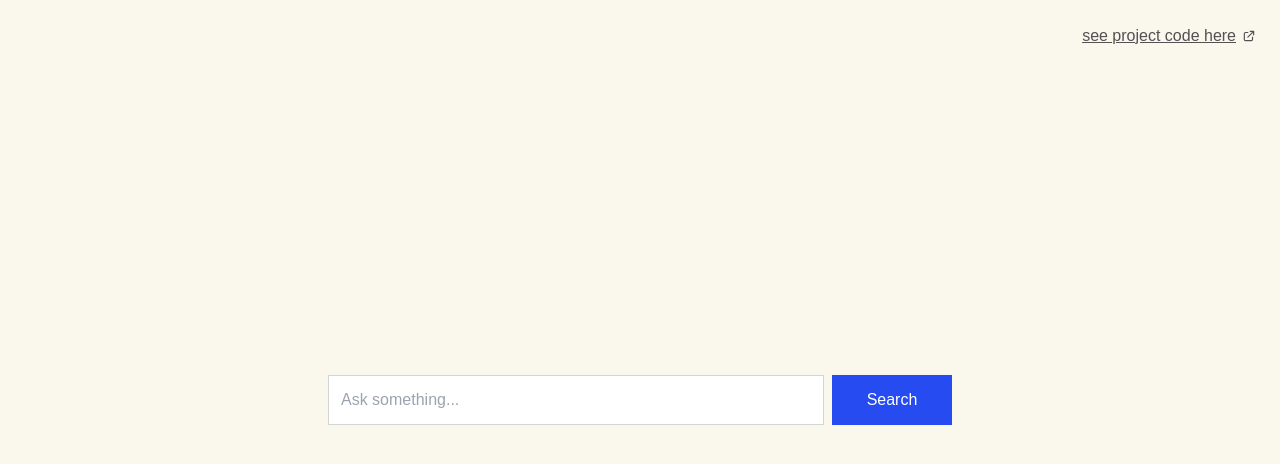
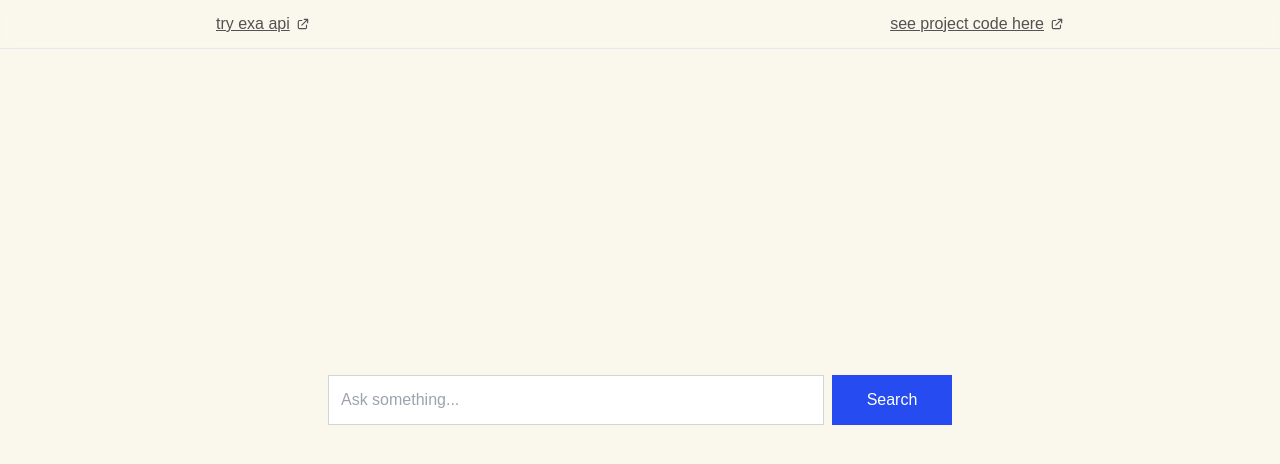
Before and after one commit to sliss/deepseek-chat-ad-supported, a Next.js app: page / in a window 1280 px wide. Shown: the top 464 px of the page. Built offline with nearby package versions, Linux system fonts and the light colour scheme; a web font is replaced by a local one.

Commit message:
added "try exa api"

```diff
--- a/app/page.tsx
+++ b/app/page.tsx
@@ -149,12 +149,32 @@ export default function Page() {
 
   return (
     <>
-      <div className="fixed top-0 left-0 right-0 lg:bg-transparent bg-white/80 backdrop-blur-sm lg:backdrop-blur-none border-b lg:border-b-0 z-50">
-        <div className="md:max-w-4xl mx-auto px-6 py-3 flex justify-end">
+      <div className="fixed top-0 left-0 right-0 bg-white/80 backdrop-blur-sm border-b z-50">
+        <div className="md:max-w-4xl mx-auto px-6 py-3 flex justify-between items-center">
+          <a
+            href="https://dashboard.exa.ai"
+            target="_blank"
+            className="flex items-center gap-1.5 text-md text-gray-600 hover:text-[var(--brand-default)] transition-colors"
+          >
+            <span className="underline">try exa api</span>
+            <svg
+              className="w-3.5 h-3.5"
+              fill="none"
+              stroke="currentColor"
+              viewBox="0 0 24 24"
+            >
+              <path
+                strokeLinecap="round"
+                strokeLinejoin="round"
+                strokeWidth={2}
+                d="M10 6H6a2 2 0 00-2 2v10a2 2 0 002 2h10a2 2 0 002-2v-4M14 4h6m0 0v6m0-6L10 14"
+              />
+            </svg>
+          </a>
           <a
             href="https://github.com/exa-labs/exa-deepseek-chat"
             target="_blank"
-            className="flex items-center gap-1.5 text-md text-gray-600 hover:text-[var(--brand-default)] transition-colors lg:absolute lg:right-6 lg:top-6"
+            className="flex items-center gap-1.5 text-md text-gray-600 hover:text-[var(--brand-default)] transition-colors"
           >
             <span className="underline">see project code here</span>
             <svg
```
